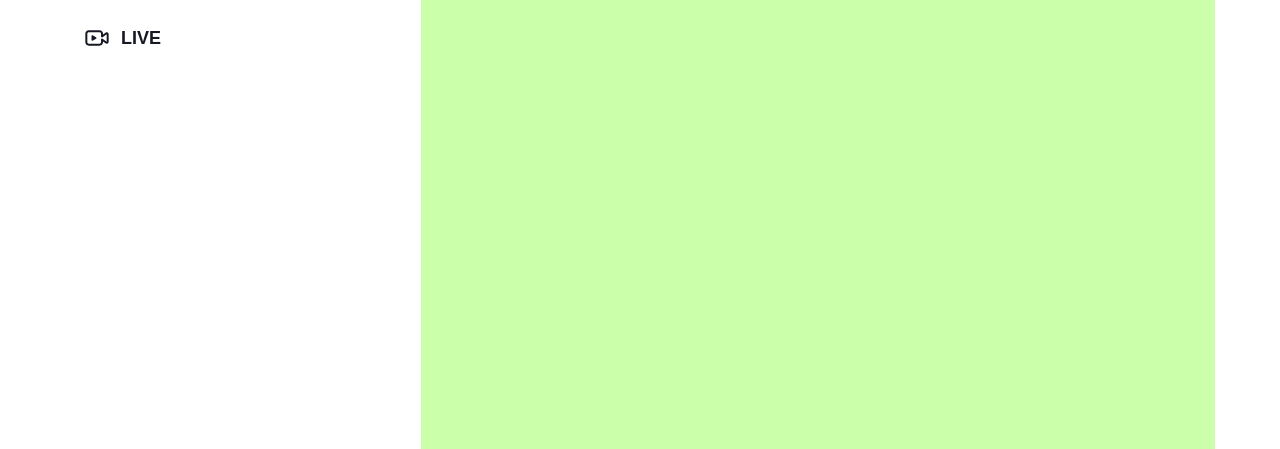
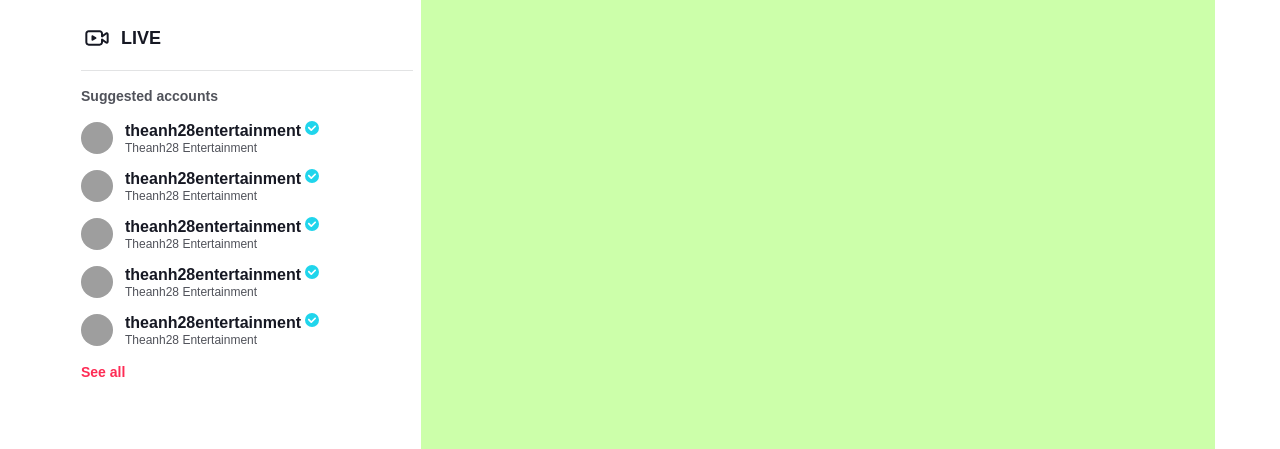
Before and after one commit to dochihung2909/TikTok_ReactJS_F8, a React (Create React App) app: page / in a window 1280 px wide. Shown: the part 162-611 px from the top of the page. Built offline with nearby package versions, Linux system fonts and the light colour scheme; grey boxes are pictures that could not be loaded; a web font is replaced by a local one.

Commit message:
⚡Create SlideBar User Suggested

```diff
--- a/config-overrides.js
+++ b/config-overrides.js
@@ -1,9 +1,7 @@
-const {
-    override,
-    useBabelRc,
-} = require("customize-cra");
-const path = require("path");
+const { override, useBabelRc } = require('customize-cra')
+const path = require('path')
 
 module.exports = override(
-    useBabelRc()
-);
+    // eslint-disable-next-line react-hooks/rules-of-hooks
+    useBabelRc(),
+)
--- a/src/components/AccountItem/AccountItem.js
+++ b/src/components/AccountItem/AccountItem.js
@@ -1,11 +1,10 @@
+import PropTypes from 'prop-types'
+import classNames from 'classnames/bind'
+import { Link } from 'react-router-dom'
+
 import styles from './AccountItem.module.scss'
 import Image from '~/components/Image/Image'
-
-import PropTypes from 'prop-types'
-import classNames from 'classnames/bind'
-import { FontAwesomeIcon } from '@fortawesome/react-fontawesome'
-import { faCheckCircle } from '@fortawesome/free-solid-svg-icons'
-import { Link } from 'react-router-dom'
+import { CheckIcon } from '~/components/Icons'
 
 const cx = classNames.bind(styles)
 
@@ -15,8 +14,8 @@
             <Image className={cx('avatar')} src={data.avatar} alt={data.full_name} />
             <div className={cx('info')}>
                 <div className={cx('name')}>
-                    <h4>{data.full_name}</h4>
-                    <FontAwesomeIcon className={cx('check')} icon={faCheckCircle} />
+                    <h4>{data.full_name} </h4>
+                    <CheckIcon className={cx('check')} />
                 </div>
                 <span className={cx('username')}>{data.nickname}</span>
             </div>
--- a/src/components/GlobalStyles/GlobalStyles.scss
+++ b/src/components/GlobalStyles/GlobalStyles.scss
@@ -52,16 +52,18 @@
     --default-layout-header-height: 60px;
     --default-layout-width: 1150px;
     --text-color: rgb(22, 24, 35);
+    --text-75-color: rgba(22, 24, 35, 0.75);
     --subtext-color: rgba(22, 24, 35, 0.5);
     --secondary-color: #a7a7ab;
     --black: #000;
     --white: #fff;
     --hover-color: rgba(22, 24, 35, 0.03);
+    --line-color: rgba(22, 24, 35, 0.12);
     --check-color: rgb(32, 213, 236);
     --primary-color: rgba(254, 44, 85, 1);
     --default-layout-horizontal-spacer: 24px;
     --tooltip-color: rgba(84, 84, 84, 0.92);
-    --font-family: 'IBM Plex Sans', ProximaNova, Arial, Tahoma, PingFangSC, sans-serif;
+    --font-family: 'IBM Plex Sans', 'ProximaNova', Arial, Tahoma, PingFangSC, sans-serif;
 }
 
 * {
--- a/src/components/Icons/Icons.js
+++ b/src/components/Icons/Icons.js
@@ -175,6 +175,26 @@
     </svg>
 )
 
+const CheckIcon = ({ className, width = '1.4rem', height = '1.4rem' }) => (
+    <svg
+        className={className}
+        width={width}
+        height={height}
+        data-e2e=""
+        viewBox="0 0 48 48"
+        fill="none"
+        xmlns="http://www.w3.org/2000/svg"
+    >
+        <circle cx="24" cy="24" r="24" fill="#20D5EC"></circle>
+        <path
+            fill-rule="evenodd"
+            clip-rule="evenodd"
+            d="M37.1213 15.8787C38.2929 17.0503 38.2929 18.9497 37.1213 20.1213L23.6213 33.6213C22.4497 34.7929 20.5503 34.7929 19.3787 33.6213L10.8787 25.1213C9.70711 23.9497 9.70711 22.0503 10.8787 20.8787C12.0503 19.7071 13.9497 19.7071 15.1213 20.8787L21.5 27.2574L32.8787 15.8787C34.0503 14.7071 35.9497 14.7071 37.1213 15.8787Z"
+            fill="white"
+        ></path>
+    </svg>
+)
+
 export {
     MessageIcon,
     InboxIcon,
@@ -185,4 +205,5 @@
     HomeActiveIcon,
     GroupUserActiveIcon,
     LiveActiveIcon,
+    CheckIcon,
 }
--- /dev/null
+++ b/src/components/SuggestedAccounts/AccountItem.js
@@ -0,0 +1,36 @@
+import PropTypes from 'prop-types'
+
+import classNames from 'classnames/bind'
+import styles from './SuggestedAccounts.module.scss'
+import { Link } from 'react-router-dom'
+import { CheckIcon } from '~/components/Icons'
+
+const cx = classNames.bind(styles)
+
+function AccountItem({ avt, name, userName }) {
+    return (
+        <Link to={`/@${userName}`} className={cx('account-item')}>
+            <div className={cx('account-avt')}>
+                <img src={avt} alt="user-avatar" />
+            </div>
+            <div className={cx('account-info')}>
+                <div className={cx('account-username')}>
+                    <h4>{userName}</h4>
+                    <div>
+                        <CheckIcon className={cx('check')} />
+                    </div>
+                </div>
+
+                <p className={cx('account-name')}>{name}</p>
+            </div>
+        </Link>
+    )
+}
+
+AccountItem.propTypes = {
+    avt: PropTypes.string.isRequired,
+    name: PropTypes.string.isRequired,
+    userName: PropTypes.string.isRequired,
+}
+
+export default AccountItem
--- /dev/null
+++ b/src/components/SuggestedAccounts/SuggestedAccounts.js
@@ -0,0 +1,48 @@
+import PropTypes from 'prop-types'
+import classNames from 'classnames/bind'
+import styles from './SuggestedAccounts.module.scss'
+import AccountItem from './AccountItem'
+
+const cx = classNames.bind(styles)
+
+function SuggestedAccounts({ label }) {
+    return (
+        <div className={cx('wrapper')}>
+            <p className={cx('label')}>{label}</p>
+            <AccountItem
+                avt="https://p16-sign-va.tiktokcdn.com/tos-useast2a-avt-0068-aiso/65d3c6b1d1e205c75536ccf1f26d552d~c5_100x100.jpeg?x-expires=1677636000&x-signature=O7gCjE%2FOS322yoTH6hGhuwdEw6o%3D"
+                name="Theanh28 Entertainment"
+                userName="theanh28entertainment"
+            />
+            <AccountItem
+                avt="https://p16-sign-va.tiktokcdn.com/tos-useast2a-avt-0068-aiso/65d3c6b1d1e205c75536ccf1f26d552d~c5_100x100.jpeg?x-expires=1677636000&x-signature=O7gCjE%2FOS322yoTH6hGhuwdEw6o%3D"
+                name="Theanh28 Entertainment"
+                userName="theanh28entertainment"
+            />
+            <AccountItem
+                avt="https://p16-sign-va.tiktokcdn.com/tos-useast2a-avt-0068-aiso/65d3c6b1d1e205c75536ccf1f26d552d~c5_100x100.jpeg?x-expires=1677636000&x-signature=O7gCjE%2FOS322yoTH6hGhuwdEw6o%3D"
+                name="Theanh28 Entertainment"
+                userName="theanh28entertainment"
+            />
+            <AccountItem
+                avt="https://p16-sign-va.tiktokcdn.com/tos-useast2a-avt-0068-aiso/65d3c6b1d1e205c75536ccf1f26d552d~c5_100x100.jpeg?x-expires=1677636000&x-signature=O7gCjE%2FOS322yoTH6hGhuwdEw6o%3D"
+                name="Theanh28 Entertainment"
+                userName="theanh28entertainment"
+            />
+            <AccountItem
+                avt="https://p16-sign-va.tiktokcdn.com/tos-useast2a-avt-0068-aiso/65d3c6b1d1e205c75536ccf1f26d552d~c5_100x100.jpeg?x-expires=1677636000&x-signature=O7gCjE%2FOS322yoTH6hGhuwdEw6o%3D"
+                name="Theanh28 Entertainment"
+                userName="theanh28entertainment"
+            />
+            <button className={cx('more-btn')}>
+                <p>See all</p>
+            </button>
+        </div>
+    )
+}
+
+SuggestedAccounts.propTypes = {
+    label: PropTypes.string.isRequired,
+}
+
+export default SuggestedAccounts
--- /dev/null
+++ b/src/components/SuggestedAccounts/SuggestedAccounts.module.scss
@@ -0,0 +1,93 @@
+.wrapper {
+    padding: 16px 0;
+    position: relative;
+    color: var(--text-75-color);
+
+    &::before {
+        content: '';
+        position: absolute;
+        top: 0;
+        left: 8px;
+        right: 8px;
+        height: 1px;
+        background-color: var(--line-color);
+    }
+
+    .label {
+        font-size: 1.4rem;
+        margin-bottom: 8px;
+        padding: 0 8px;
+        font-weight: 700;
+        line-height: 2rem;
+    }
+
+    .more-btn {
+        font-size: 1.4rem;
+        color: var(--primary-color);
+        font-weight: 600;
+        line-height: 2rem;
+        padding: 0 8px;
+        margin-top: 8px;
+        cursor: pointer;
+    }
+}
+
+.account-item {
+    padding: 8px;
+    color: var(--text-75-color);
+    display: flex;
+    border-radius: 4px;
+
+    &:hover {
+        background-color: var(--hover-color);
+    }
+}
+
+.account-avt {
+    margin-right: 12px;
+    display: flex;
+
+    & > img {
+        display: flex;
+        width: 32px;
+        height: 32px;
+        border-radius: 50%;
+        object-fit: cover;
+    }
+}
+
+.account-info {
+    display: flex;
+    flex-direction: row;
+    flex-wrap: wrap;
+
+    .account-username {
+        font-weight: 700;
+        color: var(--text-color);
+        font-size: 1.6rem;
+        max-width: 260px;
+        display: flex;
+        text-overflow: ellipsis;
+        overflow: hidden;
+        white-space: nowrap;
+        margin-top: -2px;
+        font-family: SofiaPro, Arial, Tahoma, PingFangSC, sans-serif;
+
+        .check {
+            margin-left: 4px;
+            color: var(--check-color);
+            font-size: 1.4rem;
+            margin-bottom: 1px;
+        }
+    }
+
+    .account-name {
+        font-weight: 400;
+        font-size: 1.2rem;
+        line-height: 1;
+        max-width: 260px;
+        text-overflow: ellipsis;
+        overflow: hidden;
+        white-space: nowrap;
+    }
+}
--- /dev/null
+++ b/src/components/SuggestedAccounts/index.js
@@ -0,0 +1 @@
+export { default } from './SuggestedAccounts'
--- a/src/layouts/components/Sidebar/Menu/Menu.js
+++ b/src/layouts/components/Sidebar/Menu/Menu.js
@@ -1,7 +1,11 @@
 import PropTypes from 'prop-types'
+import classNames from 'classnames/bind'
+import styles from './Menu.module.scss'
+
+const cx = classNames.bind(styles)
 
 function Menu({ children }) {
-    return <nav>{children}</nav>
+    return <nav className={cx('menu-container')}>{children}</nav>
 }
 
 Menu.propTypes = {
--- a/src/layouts/components/Sidebar/Menu/Menu.module.scss
+++ b/src/layouts/components/Sidebar/Menu/Menu.module.scss
@@ -1,3 +1,7 @@
+.menu-container {
+    margin-bottom: 8px;
+}
+
 .menu-item {
     display: flex;
     align-items: center;
--- a/src/layouts/components/Sidebar/Sidebar.js
+++ b/src/layouts/components/Sidebar/Sidebar.js
@@ -10,6 +10,7 @@
     LiveIcon,
     LiveActiveIcon,
 } from '~/components/Icons'
+import SuggestedAccounts from '~/components/SuggestedAccounts'
 
 const cx = classNames.bind(styles)
 
@@ -36,6 +37,7 @@
                     activeIcon={<LiveActiveIcon />}
                 ></MenuItem>
             </Menu>
+            <SuggestedAccounts label="Suggested accounts" />
         </aside>
     )
 }
```
